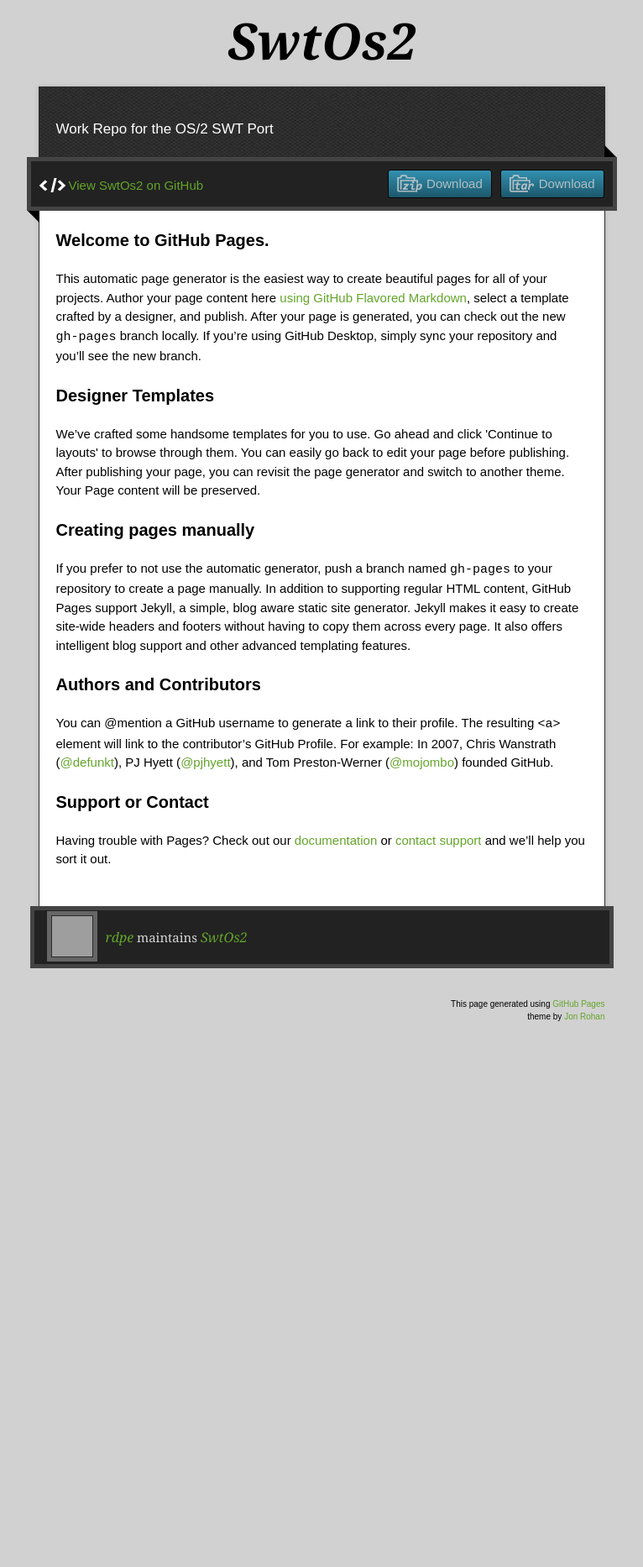
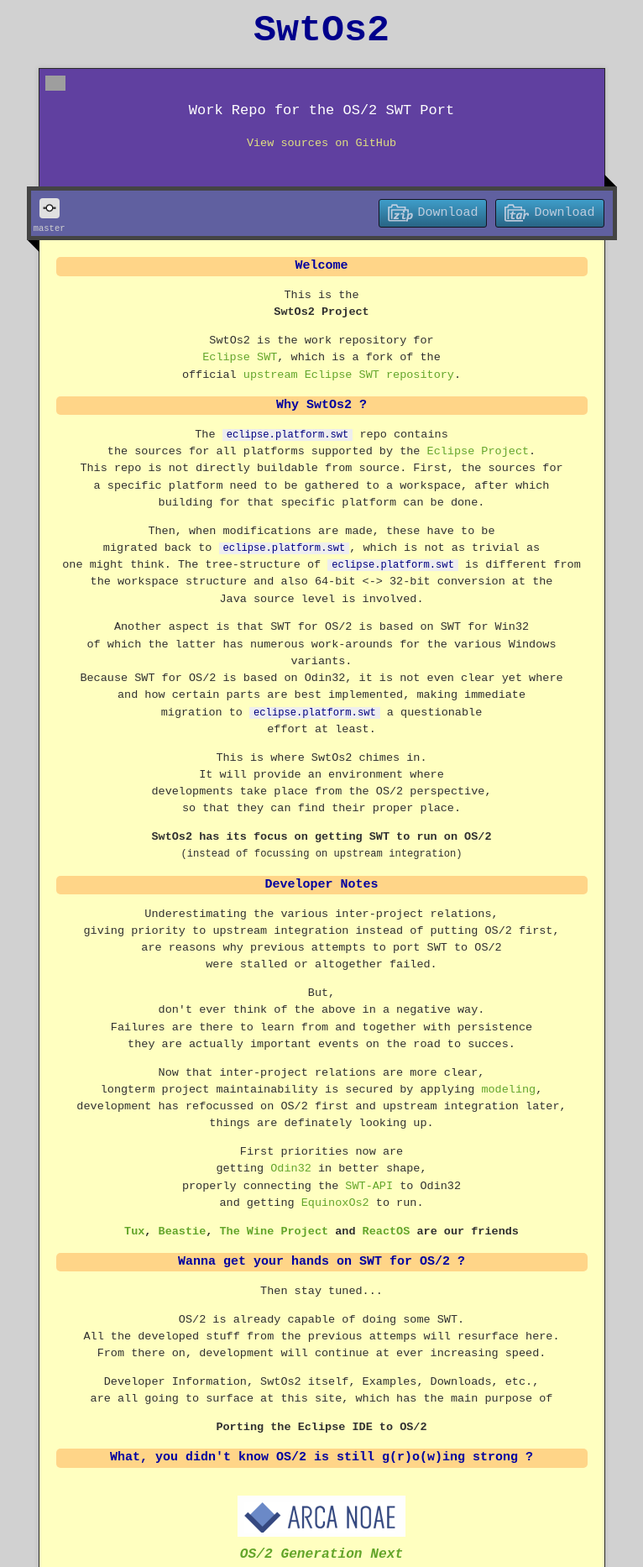
Before and after one commit to rdpe/swt.os2, a plain HTML site: page index.html in a window 1280 px wide. Shown: the part 27-1893 px from the top of the page at 84% size, without its empty margins (257-1023 px from the left). Before the commit the page ends 1335 px from the top, so only its background shows below. Drawn offline with nearby package versions, Linux system fonts and the light colour scheme; grey boxes are pictures that could not be loaded.

Commit message:
Initial Project Portal

```diff
--- a/index.html
+++ b/index.html
@@ -8,6 +8,8 @@
 
 <link rel="stylesheet" href="stylesheets/stylesheet.css" media="screen">
 <link rel="stylesheet" href="stylesheets/github-dark.css">
+<!-- Custom Tweaks -->
+<link rel="stylesheet" href="stylesheets/rdpe.timemachine.css">
 <script type="text/javascript" src="https://ajax.googleapis.com/ajax/libs/jquery/1.7.1/jquery.min.js"></script>
 <script type="text/javascript" src="javascripts/script.js"></script>
 
@@ -26,46 +28,197 @@
 </header>
 <div id="container">
 <p class="tagline">Work Repo for the OS/2 SWT Port</p>
+<p>
+<a style="color:#e0e080;" href="https://github.com/rdpe/swt.os2" class="code.no">View sources on GitHub</a><br>
+<!--a style="color:#e0e080;" href="https://github.com/rdpe/swt.os2/issues" class="code.no">View issues on GitHub</a--><br>
+</p>
 <div id="main" role="main">
 <div class="download-bar">
 <div class="inner">
 <a href="https://github.com/rdpe/swt.os2/tarball/master" class="download-button tar"><span>Download</span></a>
 <a href="https://github.com/rdpe/swt.os2/zipball/master" class="download-button zip"><span>Download</span></a>
-          <a href="https://github.com/rdpe/swt.os2" class="code">View SwtOs2 on GitHub</a>
 </div>
 <span class="blc"></span><span class="trc"></span>
 </div>
-        <article class="markdown-body">
-          <h3>
-<a id="welcome-to-github-pages" class="anchor" href="#welcome-to-github-pages" aria-hidden="true"><span aria-hidden="true" class="octicon octicon-link"></span></a>Welcome to GitHub Pages.</h3>
+<!--article class="markdown-body"-->
+<p style="position:absolute; margin-top:-16em; margin-left:-0.9em;">
+<a href="http://rdpe.github.io" class="avatar">
+<img src="https://avatars3.githubusercontent.com/u/17325488?v=3&amp;s=60" width="24">
+</a>
+</p>
 
-<p>This automatic page generator is the easiest way to create beautiful pages for all of your projects. Author your page content here <a href="https://guides.github.com/features/mastering-markdown/">using GitHub Flavored Markdown</a>, select a template crafted by a designer, and publish. After your page is generated, you can check out the new <code>gh-pages</code> branch locally. If you’re using GitHub Desktop, simply sync your repository and you’ll see the new branch.</p>
+<!-- Image based on http://mattshwery.com/img/commit.png -->
+<table class="commits">
+<tr>
+<td class="commits">
+<a href="https://github.com/rdpe/swt.os2/commits/master">
+<span class="commits">
+<img class="commits" src="images/commit-24.png"><br>
+master
+</span>
+</a>
+</td>
+<td class="commits-hidden">
+<a href="https://github.com/rdpe/swt.os2/commits/features">
+<span class="commits">
+<img class="commits" src="images/commit-24.png"><br>
+features
+</span>
+</a>
+</td>
+<td class="commits-hidden">
+<a href="https://github.com/rdpe/swt.os2/commits/fixes">
+<span class="commits">
+<img class="commits" src="images/commit-24.png"><br>
+fixes
+</span>
+</a>
+</td>
+<td class="commits-hidden">
+<a href="https://github.com/rdpe/swt.os2/commits/gh-pages">
+<span class="commits">
+<img class="commits" src="images/commit-24.png"><br>
+gh-pages
+</span>
+</a>
+</td>
+</tr>
+</table>
 
-<h3>
-<a id="designer-templates" class="anchor" href="#designer-templates" aria-hidden="true"><span aria-hidden="true" class="octicon octicon-link"></span></a>Designer Templates</h3>
+<h3>Welcome</h3>
+<p>
+This is the<br>
+<span style="font-weight:bold;">SwtOs2 Project</</span><br>
+</p>
+<p></p>
+<p>
+SwtOs2 is the work repository for<br>
+<a href="http://rdpe.github.io/forks.gh-pages/eclipse.platform.swt">Eclipse SWT</a>, which is a fork of the<br>
+official <a href="https://github.com/eclipse/eclipse.platform.swt">upstream Eclipse SWT repository</a>.<br>
+</p>
 
-<p>We’ve crafted some handsome templates for you to use. Go ahead and click 'Continue to layouts' to browse through them. You can easily go back to edit your page before publishing. After publishing your page, you can revisit the page generator and switch to another theme. Your Page content will be preserved.</p>
+<h3>Why SwtOs2 ?</h3>
+<p>
+The <code>eclipse.platform.swt</code> repo contains<br>
+the sources for all platforms supported by the <a href="http://www.eclipse.org">Eclipse Project</a>.<br>
+This repo is not directly buildable from source. First, the sources for<br>
+a specific platform need to be gathered to a workspace, after which<br>
+building for that specific platform can be done.<br>
+</p>
+<p></p>
+<p>
+Then, when modifications are made, these have to be<br>
+migrated back to <code>eclipse.platform.swt</code>, which is not as trivial as<br>
+one might think. The tree-structure of <code>eclipse.platform.swt</code> is different from<br>
+the workspace structure and also 64-bit &lt;-&gt; 32-bit conversion at the<br>
+Java source level is involved.<br>
+</p>
+<p></p>
+<p>
+Another aspect is that SWT for OS/2 is based on SWT for Win32<br>
+of which the latter has numerous work-arounds for the various Windows variants.<br>
+Because SWT for OS/2 is based on Odin32, it is not even clear yet where<br>
+and how certain parts are best implemented, making immediate<br>
+migration to <code>eclipse.platform.swt</code> a questionable<br>
+effort at least.<br>
+</p>
+<p></p>
+<p>
+This is where SwtOs2 chimes in.<br>
+It will provide an environment where<br>
+developments take place from the OS/2 perspective,<br>
+so that they can find their proper place.<br>
+</p>
 
-<h3>
-<a id="creating-pages-manually" class="anchor" href="#creating-pages-manually" aria-hidden="true"><span aria-hidden="true" class="octicon octicon-link"></span></a>Creating pages manually</h3>
+<p>
+<span style="font-weight:bold;">SwtOs2 has its focus on getting SWT to run on OS/2</span><br>
+<span style="font-size:0.9em;">(instead of focussing on upstream integration)</span><br>
+</p>
 
-<p>If you prefer to not use the automatic generator, push a branch named <code>gh-pages</code> to your repository to create a page manually. In addition to supporting regular HTML content, GitHub Pages support Jekyll, a simple, blog aware static site generator. Jekyll makes it easy to create site-wide headers and footers without having to copy them across every page. It also offers intelligent blog support and other advanced templating features.</p>
+<h3>Developer Notes</h3>
+<p>
+Underestimating the various inter-project relations,<br>
+giving priority to upstream integration instead of putting OS/2 first,<br>
+are reasons why previous attempts to port SWT to OS/2<br>
+were stalled or altogether failed.<br>
+</p>
+<p></p>
+<p>
+But,<br>
+don't ever think of the above in a negative way.<br>
+Failures are there to learn from and together with persistence<br>
+they are actually important events on the road to succes.<br>
+</p>
+<p></p>
+<p>
+Now that inter-project relations are more clear,<br>
+longterm project maintainability is secured by applying <a href="http://rdpe.github.io/ohm">modeling</a>,<br>
+development has refocussed on OS/2 first and upstream integration later,<br>
+things are definately looking up.<br>
+</p>
+<p></p>
+<p>
+First priorities now are<br>
+getting <a href="http://rousseaux.github.io/netlabs.odin32">Odin32</a> in better shape,<br>
+properly connecting the <a href="http://www.eclipse.org/swt/javadoc.php">SWT-API</a> to Odin32<br>
+and getting <a href="http://rdpe.github.io/equinox.os2">EquinoxOs2</a> to run.<br>
+</p>
+<p></p>
+<p style="font-weight:bold;">
+<a href="http://upload.wikimedia.org/wikipedia/commons/a/af/Tux.png">Tux</a>,
+<a href="http://upload.wikimedia.org/wikipedia/en/5/55/Bsd_daemon.jpg">Beastie</a>,
+<a href="http://www.winehq.org">The Wine Project</a> and <a href="http://www.reactos.org">ReactOS</a> are our friends<br>
+</p>
 
-<h3>
-<a id="authors-and-contributors" class="anchor" href="#authors-and-contributors" aria-hidden="true"><span aria-hidden="true" class="octicon octicon-link"></span></a>Authors and Contributors</h3>
+<h3>Wanna get your hands on SWT for OS/2 ?</h3>
+<p>
+Then stay tuned...
+</p>
+<p></p>
+<p>
+OS/2 is already capable of doing some SWT.<br>
+All the developed stuff from the previous attemps will resurface here.<br>
+From there on, development will continue at ever increasing speed.<br>
+</p>
+<p></p>
+<p>
+Developer Information, SwtOs2 itself, Examples, Downloads, etc.,<br>
+are all going to surface at this site, which has the main purpose of<br>
+</p>
+<p></p>
+<p>
+<span style="font-weight:bold;">Porting the Eclipse IDE to OS/2</span><br>
+</p>
 
-<p>You can @mention a GitHub username to generate a link to their profile. The resulting <code>&lt;a&gt;</code> element will link to the contributor’s GitHub Profile. For example: In 2007, Chris Wanstrath (<a href="https://github.com/defunkt" class="user-mention">@defunkt</a>), PJ Hyett (<a href="https://github.com/pjhyett" class="user-mention">@pjhyett</a>), and Tom Preston-Werner (<a href="https://github.com/mojombo" class="user-mention">@mojombo</a>) founded GitHub.</p>
+<!--
+<h3>Reporting Problems</h3>
+<p>
+The preferred way is through Netlabs Track,<br>
+and you can create a new ticket using the following link:<br>
+<a href="http://trac.netlabs.org/odin32/newticket" class="code.no">Report a problem on Netlabs Trac</a><br>
+(note: you need to be logged-in to netlabs to create a ticket)<br>
+</p>
+<p></p>
+<p>
+But, before you report a new problem,<br>
+please check if the problem you are about to report<br>
+was not already reported by somebody else:<br>
+<a href="http://trac.netlabs.org/odin32/report" class="code.no">View existing problem reports on Netlabs Trac</a><br>
+</p>
+-->
 
-<h3>
-<a id="support-or-contact" class="anchor" href="#support-or-contact" aria-hidden="true"><span aria-hidden="true" class="octicon octicon-link"></span></a>Support or Contact</h3>
+<h3>What, you didn't know OS/2 is still g(r)o(w)ing strong ?</h3>
+<p>
+<br>
+<a href="https://www.arcanoae.com"><span style="font-weight:bold;font-size:1.2em;font-style:italic;"><img src="images/ArcaNoaeLGO.png" width="200"><br>OS/2 Generation Next</span></a><br>
+</p>
 
-<p>Having trouble with Pages? Check out our <a href="https://help.github.com/pages">documentation</a> or <a href="https://github.com/contact">contact support</a> and we’ll help you sort it out.</p>
-        </article>
+<!--/article-->
 </div>
 </div>
 <footer>
 <div class="owner">
-      <p><a href="https://github.com/rdpe" class="avatar"><img src="https://avatars3.githubusercontent.com/u/17325488?v=3&amp;s=60" width="48" height="48"></a> <a href="https://github.com/rdpe">rdpe</a> maintains <a href="https://github.com/rdpe/swt.os2">SwtOs2</a></p>
+<p><a href="https://github.com/rdpe" class="avatar"><img src="https://avatars3.githubusercontent.com/u/17325488?v=3&amp;s=60" width="48" height="48"></a> <a style="color:#e0e080;" href="http://rdpe.github.io">rdpe</a><span style="color:white; font-family:inherit; font-size:1.2em; font-style:italic;"> maintains </span><a style="color:#e0e080;" href="https://github.com/rdpe/swt.os2">swt.os2</a></p>
 
 
 </div>
--- /dev/null
+++ b/stylesheets/rdpe.timemachine.css
@@ -0,0 +1,186 @@
+/*****************************************************************************\
+* rdpe.timemachine.css :: stylesheet overrides                                *
+* --------------------------------------------------------------------------- *
+* These tweaks are for the GitHub TimeMachine theme.                          *
+* The TimeMachine theme is currently used for this Project Portal.            *
+\*****************************************************************************/
+
+body {
+  font-family: Monospace;
+}
+
+div.shell {
+  width: 800px;
+}
+
+span.banner-fix {
+  width: 800px;
+}
+
+table {
+  border-bottom: 0px solid #bdb6ad;
+}
+
+th {
+  text-align: left;
+}
+
+th {
+  display: table-cell;
+  padding: 2px 10px;
+  border: solid #ece4d8;
+  border-width: 0 2px 2px 0;
+  color: #cd596b;
+  font-family: inherit;
+  font-weight: bold;
+  font-size: inherit;
+  font-style: italic;
+}
+
+td {
+  font-style: italic;
+}
+
+footer {
+  background: none;
+}
+
+section#downloads,
+div#no-downloads {
+  background: none;
+}
+
+footer span.ribbon-inner a {
+  bottom: 0px;
+  font-family: Georgia;
+  text-transform: none;
+  font-style: inherit;
+  font-weight: inherit;
+  font-size: inherit;
+}
+
+footer span.ribbon-inner p {
+  padding-top: 4px;
+  font: bold italic 14px/1 Georgia, Times, “Times New Roman”, serif;
+}
+
+h1,h2,h3,h4,h5,h6 {
+  font-family: Monospace, Georgia, Times, “Times New Roman”, serif;
+  text-align: center;
+}
+
+h1.title {
+  color: darkblue;
+  font-family: Monospace;
+  font-style: normal;
+  font-size: 3em;
+  text-transform: none;
+}
+
+h2 {
+  background-color: #7c334f;
+  font: bold italic 1em/1.5 Georgia, Times, “Times New Roman”, serif;
+  color: #e69b95;
+  padding-bottom: 14px;
+  margin-top: 0px;
+}
+
+h3 {
+    font-size: 1em;
+    color: #0000a0;
+    margin-bottom: 0px;
+    padding-bottom: 0px;
+    background-color: #ffd588;
+    border-radius: 5px;
+}
+
+h4 {
+    font-size: 0.8em;
+    color: #606060;
+    margin-bottom: 0px;
+    padding-bottom: 0px;
+}
+
+p {
+  text-align: center;
+  color: #303030;
+  font-style: normal;
+  font-size: 0.9em;
+}
+
+p.widget-description {
+  font-size: 0.7em;
+}
+
+code {
+    font-size: 0.9em;
+    color: #000080;
+    background-color: #eeeeee;
+    padding-left: 5px;
+    padding-right: 5px;
+}
+
+#main {
+  margin-top: 20px;
+  padding: 0 20px 90px;
+  background-color: #ffffc0;
+}
+
+table.commits {
+    position: absolute;
+    color: white;
+    margin-left: -3.5em;
+    margin-top: -6.7em;
+    font-size: 0.7em;
+    text-align: center;
+}
+
+td.commits {
+    padding-left: 0.5em;
+    padding-right: 0.5em;
+    width: 4.5em;
+}
+
+td.commits-hidden {
+    display: none;
+}
+
+span.commits {
+    display: block;
+    color: #d0d0d0;
+    font-weight: normal;
+    font-style: normal;
+}
+
+img.commits {
+    border-style: solid;
+    border-width: 0px;
+    border-color: white;
+    border-radius: 4px;
+    box-shadow: 0px 0px 0px;
+    margin: 0px;
+    padding: 0px;
+}
+
+#container {
+  border: 1px solid #2a2a2a;
+/*  background: #ddd url(../images/pattern.png);*/
+  background: #6040a0;
+  box-shadow: 0 0 5px #b1b1b1;
+}
+
+.download-bar {
+  background: #6060a0;
+  border: 5px solid #444;
+  padding: 10px;
+  margin: 0 -35px 20px;
+  position: relative;
+}
+
+footer .owner {
+  background: #6040a0;
+  border: 5px solid #444;
+  padding: 5px 15px;
+  margin: -67px -10px 35px;
+  color: #d6d6d6;
+}
```
Also changed, not shown: images/ArcaNoaeLGO.png (added), images/commit-24.png (added), images/commit.png (added), 3 other files. Lines whose indentation alone changed are shown as unchanged.
